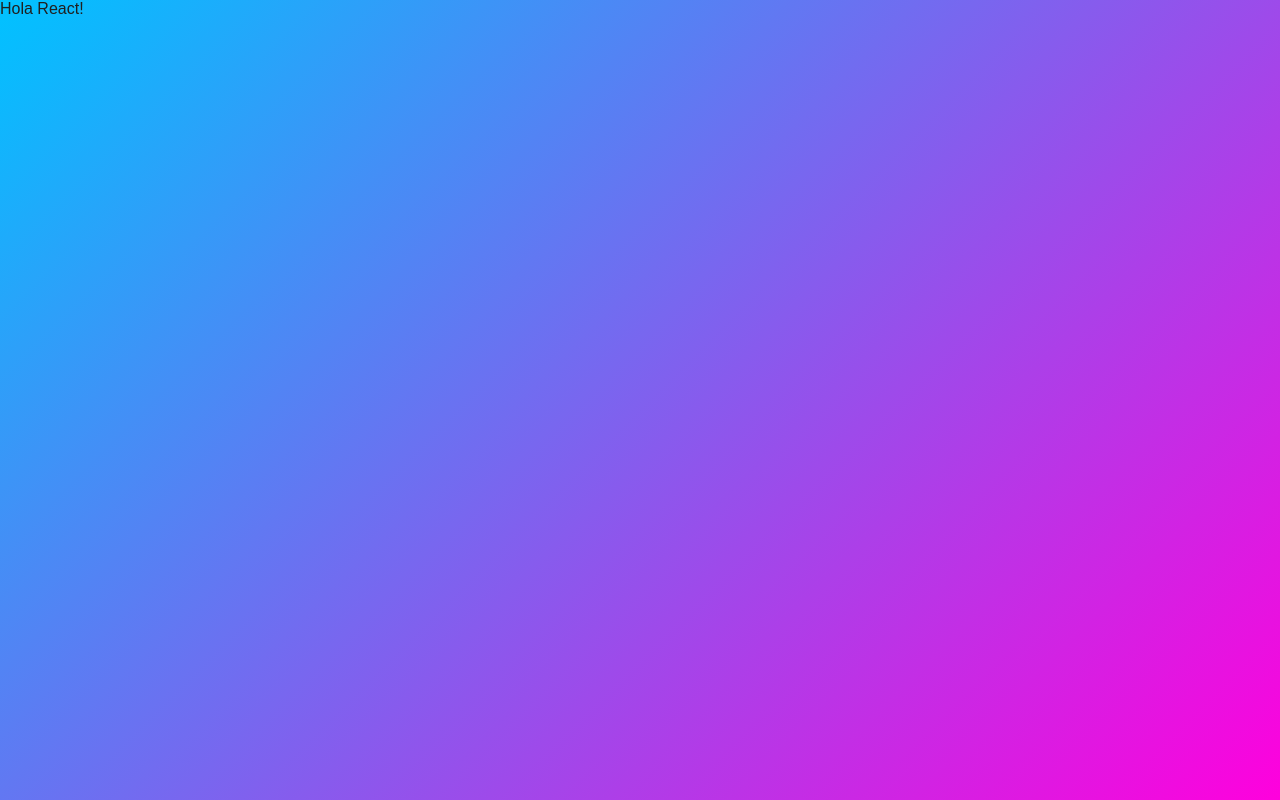
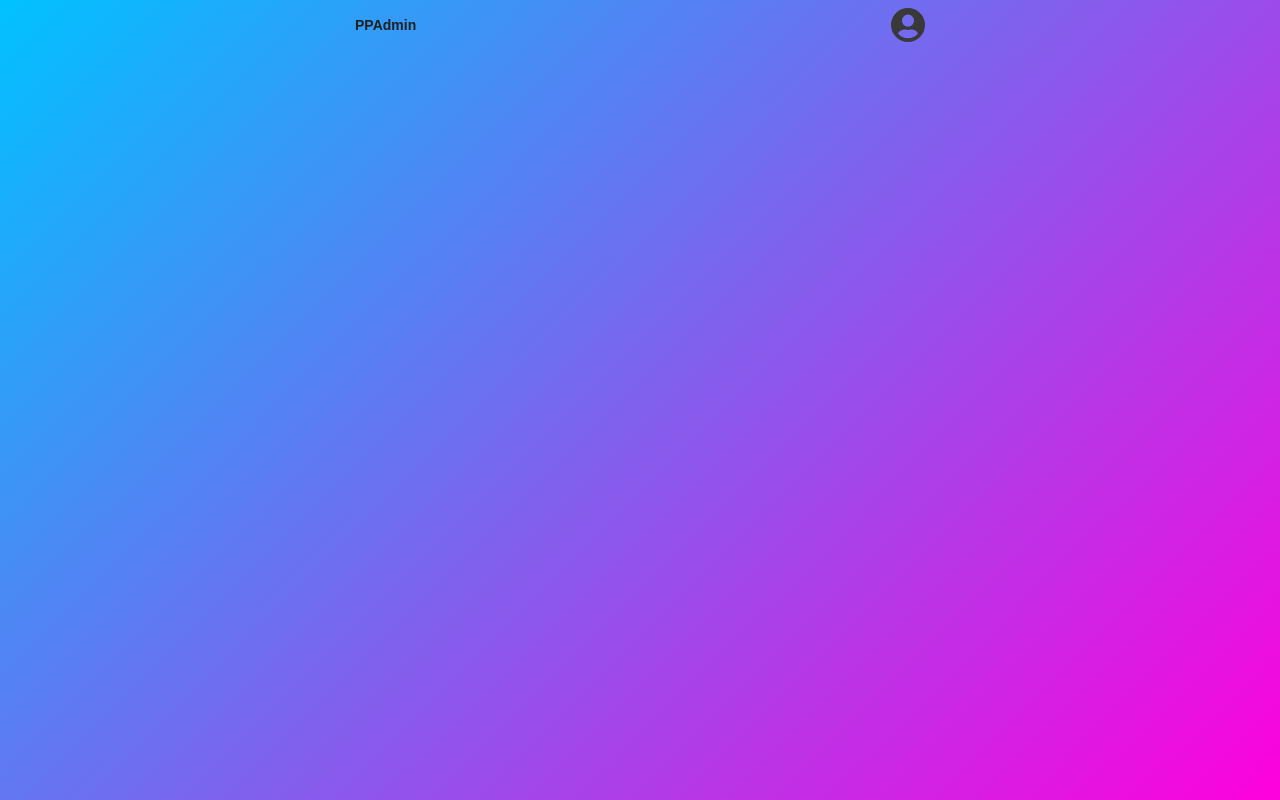
Before and after one commit to franciscojs12/alkemy-challenge, a React (Create React App) app in the folder client/: page / in a window 1280 px wide. Built offline with nearby package versions, Linux system fonts and the light colour scheme; a web font is replaced by a local one.

Commit message:
Created Header component.

```diff
--- a/client/src/App.js
+++ b/client/src/App.js
@@ -1,5 +1,11 @@
+import Header from './components/Header';
+
 const App = () => {
-  return <div className="App">Hola React!</div>;
+  return (
+    <div className="App">
+      <Header />
+    </div>
+  );
 };
 
 export default App;
--- /dev/null
+++ b/client/src/components/Header.js
@@ -0,0 +1,15 @@
+const Header = () => {
+  return (
+    <header className="c-header">
+      <div className="c-header__logo">PPAdmin</div>
+      <div className="c-header__user">
+        <img
+          src={process.env.PUBLIC_URL + '/icons/awesome-user-circle.svg'}
+          alt="Usuario"
+        ></img>
+      </div>
+    </header>
+  );
+};
+
+export default Header;
```
Also changed, not shown: 1 other file (tests, documents, lock files or other folders).
